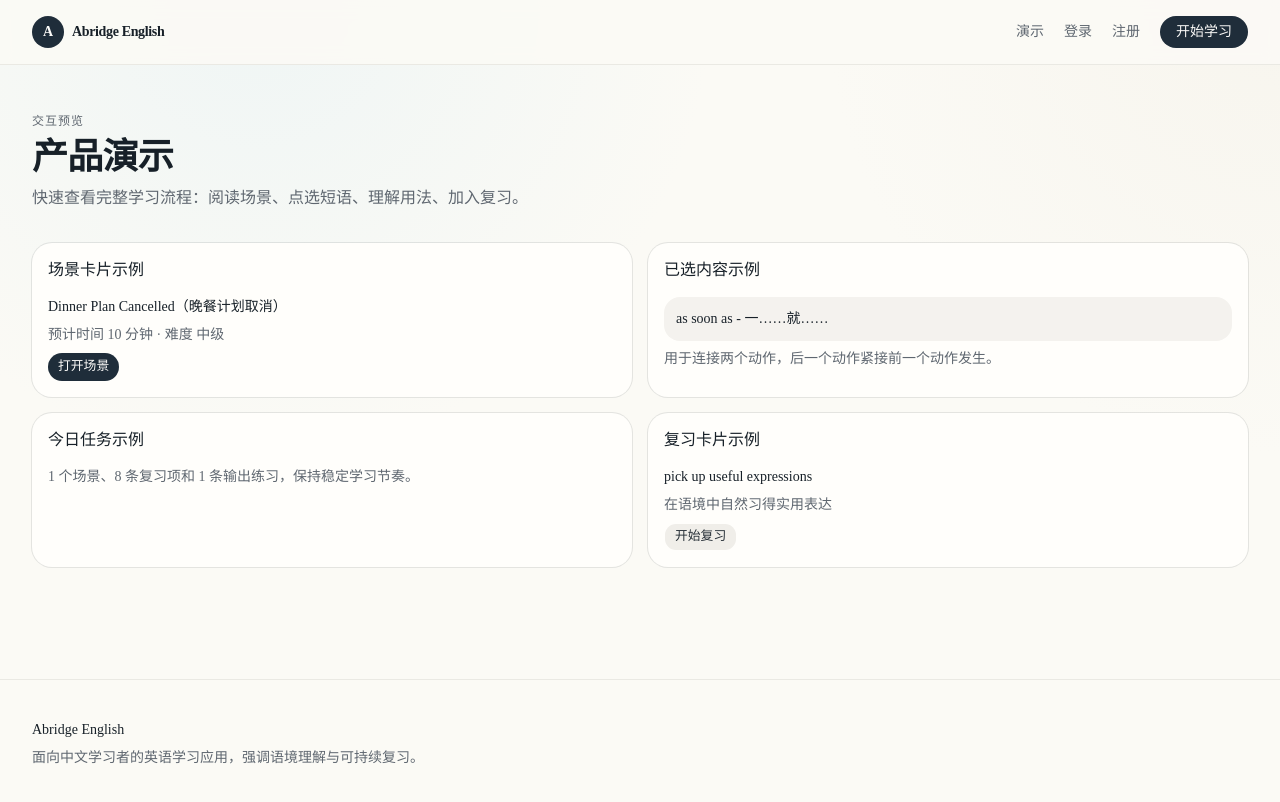
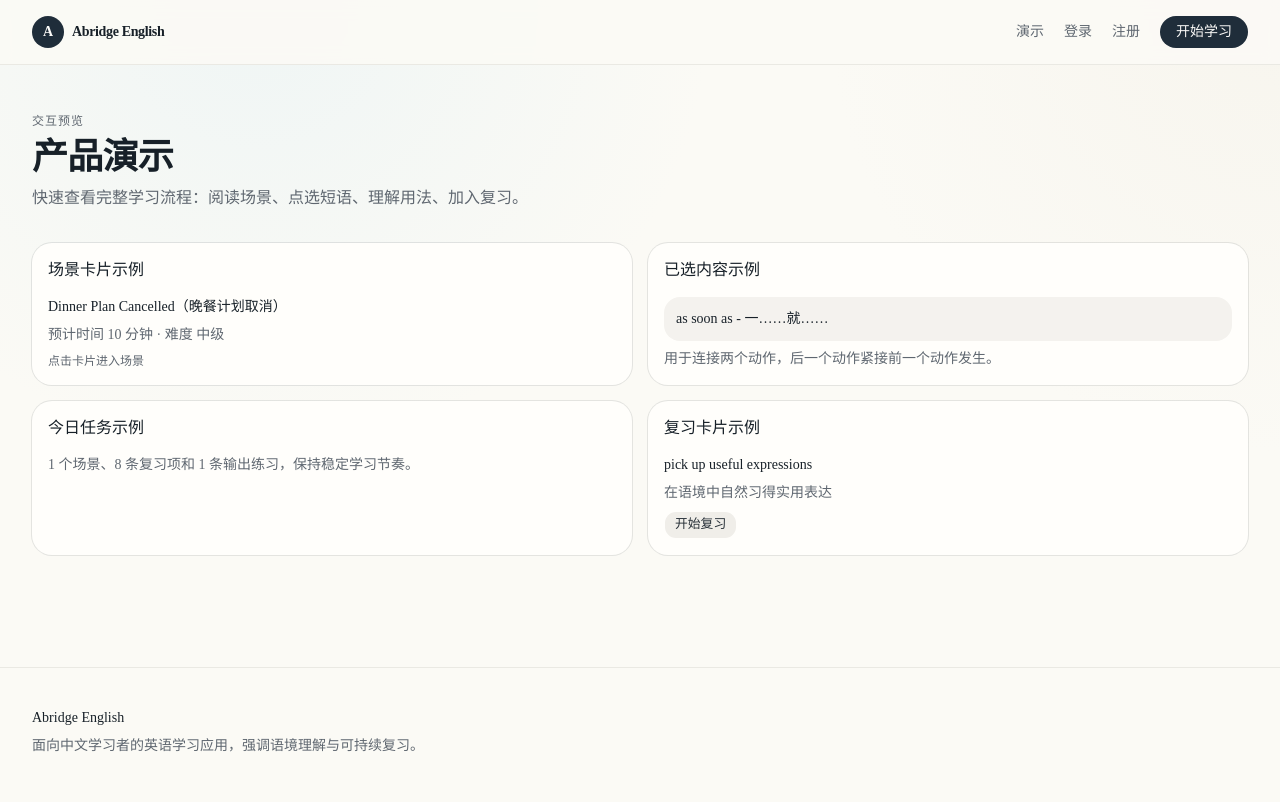
Before and after one commit to xyqbspy/AbandonClaw, a Next.js app: page /demo in a window 1280 px wide. Shown: the top 802 px of the page. Built offline with nearby package versions, Linux system fonts and the light colour scheme.

Commit message:
feat: 增加动效

```diff
--- a/src/app/(app)/today/page.tsx
+++ b/src/app/(app)/today/page.tsx
@@ -1,8 +1,11 @@
+"use client";
+
 import Link from "next/link";
 import { ArrowRight, BookOpenCheck, Flame } from "lucide-react";
 import { dailyTasks, progressSummary } from "@/lib/data/mock-dashboard";
 import { scenes } from "@/lib/data/mock-lessons";
 import { TodayTaskList } from "@/features/today/components/today-task-list";
+import { MotionCardLink } from "@/components/shared/motion-card-link";
 import { PageHeader } from "@/components/shared/page-header";
 import { StatCard } from "@/components/shared/stat-card";
 import { Card, CardContent, CardHeader, CardTitle } from "@/components/ui/card";
@@ -52,14 +55,23 @@ export default function TodayPage() {
           </CardHeader>
           <CardContent className="space-y-2">
             {scenes.slice(0, 2).map((scene) => (
-              <Link
+              <MotionCardLink
                 key={scene.id}
                 href={`/scene/${scene.slug}`}
-                className="block rounded-lg border border-border/70 p-3 text-sm hover:bg-muted"
+                motionId={`today-reco-${scene.id}`}
+                className="block"
               >
-                <p className="font-medium">{scene.title}</p>
-                <p className="text-muted-foreground">预计时间 {scene.estimatedMinutes} 分钟</p>
-              </Link>
+                {(motionStateAttrs) => (
+                  <div
+                    data-pressed={motionStateAttrs["data-pressed"]}
+                    data-activated={motionStateAttrs["data-activated"]}
+                    className="scene-card-motion rounded-lg border border-border/70 p-3 text-sm transition-colors hover:bg-muted"
+                  >
+                    <p className="font-medium">{scene.title}</p>
+                    <p className="text-muted-foreground">预计时间 {scene.estimatedMinutes} 分钟</p>
+                  </div>
+                )}
+              </MotionCardLink>
             ))}
           </CardContent>
         </Card>
--- a/src/app/(marketing)/demo/page.tsx
+++ b/src/app/(marketing)/demo/page.tsx
@@ -1,4 +1,6 @@
-import Link from "next/link";
+"use client";
+
+import { MotionCardLink } from "@/components/shared/motion-card-link";
 import { Button } from "@/components/ui/button";
 import { Card, CardContent, CardHeader, CardTitle } from "@/components/ui/card";
 
@@ -13,21 +15,24 @@ export default function DemoPage() {
         </p>
       </div>
       <div className="grid gap-4 lg:grid-cols-2">
-        <Card>
+        <MotionCardLink href="/scene/dinner-plan-cancelled" motionId="demo-scene-card" className="group block">
+          {(motionStateAttrs) => (
+            <Card
+              data-pressed={motionStateAttrs["data-pressed"]}
+              data-activated={motionStateAttrs["data-activated"]}
+              className="scene-card-motion h-full border-border/70 transition-colors hover:bg-muted/30"
+            >
               <CardHeader>
                 <CardTitle>场景卡片示例</CardTitle>
               </CardHeader>
               <CardContent className="space-y-2 text-sm">
                 <p className="font-medium">Dinner Plan Cancelled（晚餐计划取消）</p>
                 <p className="text-muted-foreground">预计时间 10 分钟 · 难度 中级</p>
-            <Link
-              href="/scene/dinner-plan-cancelled"
-              className="inline-flex h-7 cursor-pointer items-center justify-center rounded-lg bg-primary px-2.5 text-[0.8rem] font-medium text-primary-foreground transition hover:bg-primary/90 active:scale-[0.98] focus-visible:outline-none focus-visible:ring-2 focus-visible:ring-ring/50"
-            >
-              打开场景
-            </Link>
+                <p className="text-xs text-muted-foreground">点击卡片进入场景</p>
               </CardContent>
             </Card>
+          )}
+        </MotionCardLink>
         <Card>
           <CardHeader>
             <CardTitle>已选内容示例</CardTitle>
--- a/src/app/globals.css
+++ b/src/app/globals.css
@@ -106,4 +106,121 @@
   .app-container {
     @apply mx-auto w-full max-w-7xl px-4 sm:px-6 lg:px-8;
   }
+
+  .scene-card-motion {
+    position: relative;
+    overflow: hidden;
+    isolation: isolate;
+    transform: translateZ(0);
+    will-change: transform, box-shadow;
+    transition:
+      transform 120ms ease-out,
+      box-shadow 140ms ease-out,
+      border-color 140ms ease-out;
+  }
+
+  .scene-card-motion::before {
+    content: "";
+    position: absolute;
+    top: 0;
+    left: 0;
+    width: 44%;
+    height: 1px;
+    opacity: 0;
+    transform: translateX(-140%);
+    background: linear-gradient(
+      90deg,
+      transparent 0%,
+      oklch(0.75 0.05 220 / 0.2) 28%,
+      oklch(0.8 0.055 220 / 0.55) 52%,
+      oklch(0.75 0.05 220 / 0.2) 72%,
+      transparent 100%
+    );
+    pointer-events: none;
+    z-index: 1;
+  }
+
+  .scene-card-motion::after {
+    content: "";
+    position: absolute;
+    width: 8px;
+    height: 8px;
+    opacity: 0;
+    border-radius: 999px;
+    pointer-events: none;
+    z-index: 1;
+    background: radial-gradient(
+      circle,
+      oklch(0.82 0.05 220 / 0.65) 0%,
+      oklch(0.78 0.045 220 / 0.34) 42%,
+      transparent 76%
+    );
+    filter: blur(0.15px);
+    transform: translate3d(-20%, 74%, 0) scale(0.9);
+  }
+
+  .scene-card-motion[data-pressed="true"] {
+    transform: scale(0.988);
+    box-shadow:
+      0 10px 22px -18px oklch(0.22 0.02 245 / 0.5),
+      inset 0 0 0 1px oklch(0.67 0.04 220 / 0.22);
+  }
+
+  .scene-card-motion[data-activated="true"]::before {
+    animation: scene-card-top-sweep 620ms cubic-bezier(0.2, 0.62, 0.28, 1);
+  }
+
+  .scene-card-motion[data-activated="true"]::after {
+    animation: scene-card-dot-arc 760ms cubic-bezier(0.18, 0.68, 0.24, 1) 1 both;
+  }
 }
+
+@keyframes scene-card-top-sweep {
+  0% {
+    opacity: 0;
+    transform: translateX(-130%);
+  }
+  20% {
+    opacity: 0.7;
+  }
+  100% {
+    opacity: 0;
+    transform: translateX(260%);
+  }
+}
+
+@keyframes scene-card-dot-arc {
+  0% {
+    opacity: 0;
+    transform: translate3d(8%, 76%, 0) scale(0.86);
+  }
+  25% {
+    opacity: 0.55;
+  }
+  55% {
+    opacity: 0.42;
+    transform: translate3d(46%, 48%, 0) scale(1);
+  }
+  100% {
+    opacity: 0;
+    transform: translate3d(84%, 16%, 0) scale(0.9);
+  }
+}
+
+@media (prefers-reduced-motion: reduce) {
+  .scene-card-motion {
+    transition:
+      border-color 100ms ease-out,
+      box-shadow 100ms ease-out;
+  }
+
+  .scene-card-motion[data-pressed="true"] {
+    transform: none;
+  }
+
+  .scene-card-motion[data-activated="true"]::before,
+  .scene-card-motion[data-activated="true"]::after {
+    animation: none;
+    opacity: 0;
+  }
+}
--- /dev/null
+++ b/src/components/shared/motion-card-link.tsx
@@ -0,0 +1,47 @@
+"use client";
+
+import type { ComponentProps, ReactNode } from "react";
+import Link from "next/link";
+import { useCardTapMotion } from "@/hooks/use-card-tap-motion";
+
+export type MotionCardStateAttrs = {
+  "data-pressed": "true" | "false";
+  "data-activated": "true" | "false";
+};
+
+type MotionCardLinkProps = Omit<
+  ComponentProps<typeof Link>,
+  "children" | "onPointerDown" | "onPointerUp" | "onPointerCancel" | "onPointerLeave" | "onClick"
+> & {
+  motionId: string;
+  ignoreSelector?: string;
+  activationDurationMs?: number;
+  children: (stateAttrs: MotionCardStateAttrs) => ReactNode;
+};
+
+export function MotionCardLink({
+  motionId,
+  ignoreSelector,
+  activationDurationMs,
+  children,
+  ...linkProps
+}: MotionCardLinkProps) {
+  const { getTapMotionProps } = useCardTapMotion();
+  const tapMotionProps = getTapMotionProps(motionId, { ignoreSelector, activationDurationMs });
+
+  return (
+    <Link
+      {...linkProps}
+      onPointerDown={tapMotionProps.onPointerDown}
+      onPointerUp={tapMotionProps.onPointerUp}
+      onPointerCancel={tapMotionProps.onPointerCancel}
+      onPointerLeave={tapMotionProps.onPointerLeave}
+      onClick={tapMotionProps.onClick}
+    >
+      {children({
+        "data-pressed": tapMotionProps["data-pressed"],
+        "data-activated": tapMotionProps["data-activated"],
+      })}
+    </Link>
+  );
+}
--- /dev/null
+++ b/src/hooks/use-card-tap-motion.ts
@@ -0,0 +1,85 @@
+"use client";
+
+import { useCallback, useEffect, useRef, useState } from "react";
+import type { MouseEvent, PointerEvent } from "react";
+
+type TapMotionOptions = {
+  ignoreSelector?: string;
+  activationDurationMs?: number;
+};
+
+type TapMotionProps = {
+  "data-pressed": "true" | "false";
+  "data-activated": "true" | "false";
+  onPointerDown: (event: PointerEvent<HTMLElement>) => void;
+  onPointerUp: (event: PointerEvent<HTMLElement>) => void;
+  onPointerCancel: () => void;
+  onPointerLeave: () => void;
+  onClick: (event: MouseEvent<HTMLElement>) => void;
+};
+
+const DEFAULT_ACTIVATION_MS = 820;
+
+export function useCardTapMotion() {
+  const [pressedId, setPressedId] = useState<string | null>(null);
+  const [activatedId, setActivatedId] = useState<string | null>(null);
+  const activationTimeoutRef = useRef<ReturnType<typeof setTimeout> | null>(null);
+
+  useEffect(() => {
+    return () => {
+      if (!activationTimeoutRef.current) return;
+      clearTimeout(activationTimeoutRef.current);
+    };
+  }, []);
+
+  const isIgnoredTarget = useCallback((target: EventTarget | null, ignoreSelector?: string) => {
+    if (!ignoreSelector) return false;
+    return target instanceof Element && Boolean(target.closest(ignoreSelector));
+  }, []);
+
+  const triggerActivation = useCallback((id: string, durationMs: number) => {
+    setActivatedId(id);
+    if (activationTimeoutRef.current) {
+      clearTimeout(activationTimeoutRef.current);
+    }
+    activationTimeoutRef.current = setTimeout(() => {
+      setActivatedId((prev) => (prev === id ? null : prev));
+    }, durationMs);
+  }, []);
+
+  const getTapMotionProps = useCallback(
+    (id: string, options?: TapMotionOptions): TapMotionProps => {
+      const ignoreSelector = options?.ignoreSelector;
+      const durationMs = options?.activationDurationMs ?? DEFAULT_ACTIVATION_MS;
+
+      return {
+        "data-pressed": pressedId === id ? "true" : "false",
+        "data-activated": activatedId === id ? "true" : "false",
+        onPointerDown: (event) => {
+          if (isIgnoredTarget(event.target, ignoreSelector)) return;
+          setPressedId(id);
+        },
+        onPointerUp: (event) => {
+          if (isIgnoredTarget(event.target, ignoreSelector)) return;
+          setPressedId((prev) => (prev === id ? null : prev));
+          triggerActivation(id, durationMs);
+        },
+        onPointerCancel: () => {
+          setPressedId((prev) => (prev === id ? null : prev));
+        },
+        onPointerLeave: () => {
+          setPressedId((prev) => (prev === id ? null : prev));
+        },
+        onClick: (event) => {
+          if (isIgnoredTarget(event.target, ignoreSelector)) return;
+          if (event.detail === 0) {
+            triggerActivation(id, durationMs);
+          }
+        },
+      };
+    },
+    [activatedId, isIgnoredTarget, pressedId, triggerActivation],
+  );
+
+  return { getTapMotionProps };
+}
```
Also changed, not shown: src/app/(app)/scenes/page.tsx (+20 -4 lines). Lines whose indentation alone changed are shown as unchanged.
